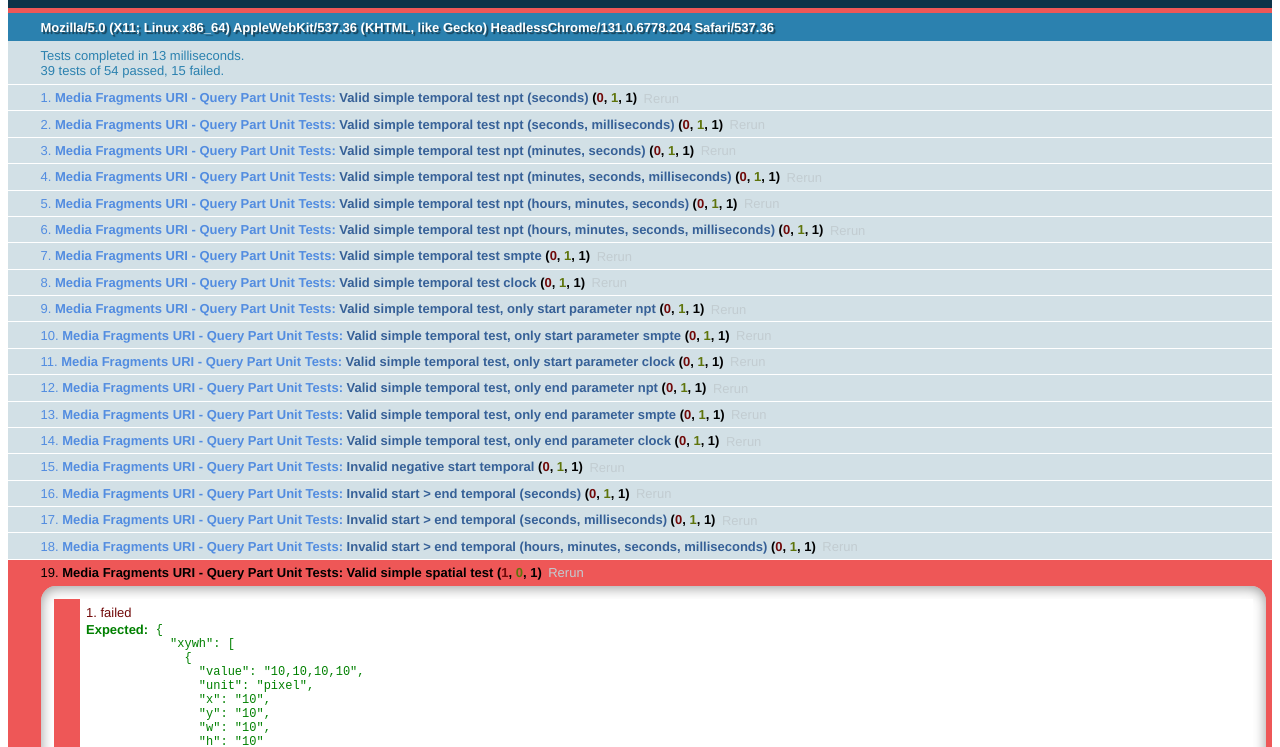
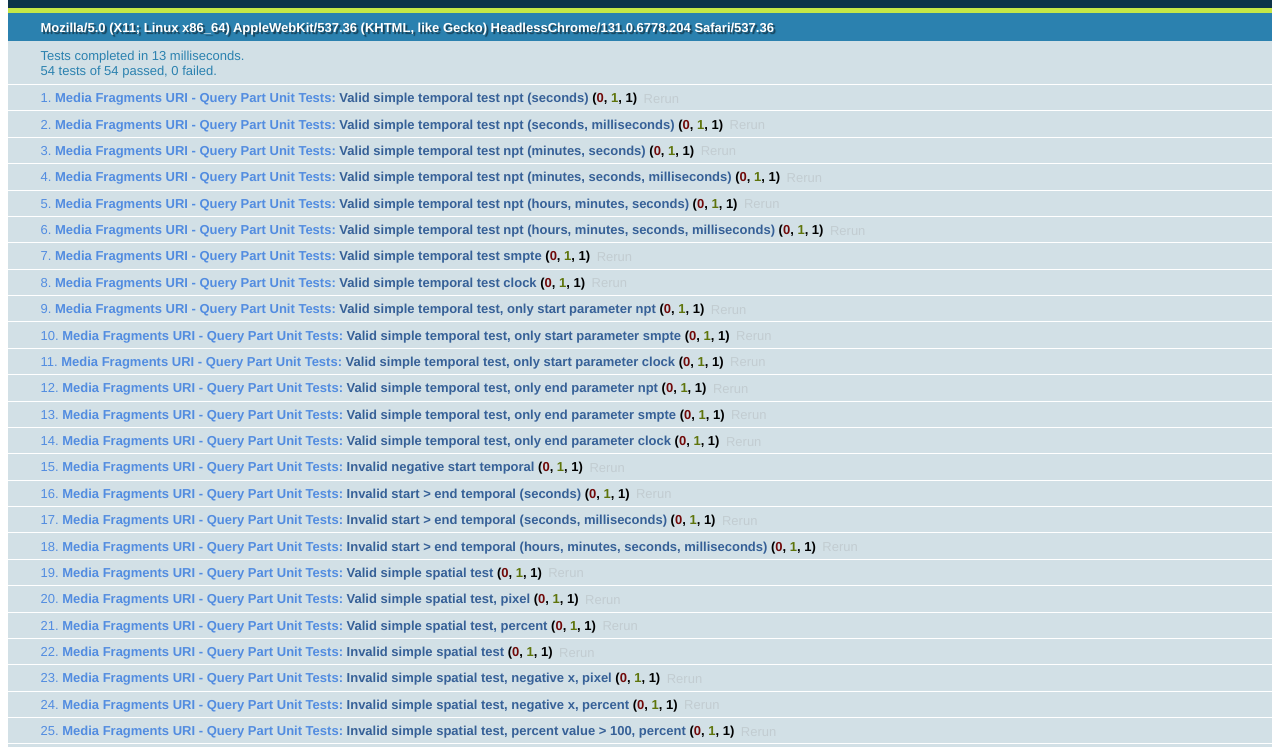
Before and after one commit to tomayac/Media-Fragments-URI, a plain HTML site: page unittests.html in a window 1280 px wide. Shown: the part 48-795 px from the top of the page. Drawn offline with Linux system fonts and the light colour scheme.

Commit message:
updated tests (xywh are integer now)

```diff
--- a/unittests.html
+++ b/unittests.html
@@ -291,10 +291,10 @@
               {
                 value: '10,10,10,10',
                 unit: 'pixel',
-                x: '10',
-                y: '10',
-                w: '10',
-                h: '10'
+                x: 10,
+                y: 10,
+                w: 10,
+                h: 10
               }
             ]
           };
@@ -309,10 +309,10 @@
               {
                 value: 'pixel:10,10,10,10',
                 unit: 'pixel',
-                x: '10',
-                y: '10',
-                w: '10',
-                h: '10'
+                x: 10,
+                y: 10,
+                w: 10,
+                h: 10
               }
             ]
           };
@@ -327,10 +327,10 @@
               {
                 value: 'percent:10,10,10,10',
                 unit: 'percent',
-                x: '10',
-                y: '10',
-                w: '10',
-                h: '10'
+                x: 10,
+                y: 10,
+                w: 10,
+                h: 10
               }
             ]
           };
@@ -383,10 +383,10 @@
               {
                 value: '10,10,10,10',
                 unit: 'pixel',
-                x: '10',
-                y: '10',
-                w: '10',
-                h: '10'
+                x: 10,
+                y: 10,
+                w: 10,
+                h: 10
               }
             ]
           };
@@ -409,10 +409,10 @@
               {
                 value: '10,10,10,10',
                 unit: 'pixel',
-                x: '10',
-                y: '10',
-                w: '10',
-                h: '10'
+                x: 10,
+                y: 10,
+                w: 10,
+                h: 10
               }
             ]
           };
@@ -435,10 +435,10 @@
               {
                 value: '10,10,10,10',
                 unit: 'pixel',
-                x: '10',
-                y: '10',
-                w: '10',
-                h: '10'
+                x: 10,
+                y: 10,
+                w: 10,
+                h: 10
               }
             ]
           };
@@ -612,10 +612,10 @@
               {
                 value: '10,10,10,10',
                 unit: 'pixel',
-                x: '10',
-                y: '10',
-                w: '10',
-                h: '10'
+                x: 10,
+                y: 10,
+                w: 10,
+                h: 10
               }
             ]
           };
@@ -630,10 +630,10 @@
               {
                 value: 'pixel:10,10,10,10',
                 unit: 'pixel',
-                x: '10',
-                y: '10',
-                w: '10',
-                h: '10'
+                x: 10,
+                y: 10,
+                w: 10,
+                h: 10
               }
             ]
           };
@@ -648,10 +648,10 @@
               {
                 value: 'percent:10,10,10,10',
                 unit: 'percent',
-                x: '10',
-                y: '10',
-                w: '10',
-                h: '10'
+                x: 10,
+                y: 10,
+                w: 10,
+                h: 10
               }
             ]
           };
@@ -704,10 +704,10 @@
               {
                 value: '10,10,10,10',
                 unit: 'pixel',
-                x: '10',
-                y: '10',
-                w: '10',
-                h: '10'
+                x: 10,
+                y: 10,
+                w: 10,
+                h: 10
               }
             ]
           };
@@ -730,10 +730,10 @@
               {
                 value: '10,10,10,10',
                 unit: 'pixel',
-                x: '10',
-                y: '10',
-                w: '10',
-                h: '10'
+                x: 10,
+                y: 10,
+                w: 10,
+                h: 10
               }
             ]
           };
@@ -756,10 +756,10 @@
               {
                 value: '10,10,10,10',
                 unit: 'pixel',
-                x: '10',
-                y: '10',
-                w: '10',
-                h: '10'
+                x: 10,
+                y: 10,
+                w: 10,
+                h: 10
               }
             ]
           };
@@ -790,10 +790,10 @@
               {
                 value: '10,10,10,10',
                 unit: 'pixel',
-                x: '10',
-                y: '10',
-                w: '10',
-                h: '10'
+                x: 10,
+                y: 10,
+                w: 10,
+                h: 10
               }
             ]
           };
@@ -820,10 +820,10 @@
               {
                 value: '10,10,10,10',
                 unit: 'pixel',
-                x: '10',
-                y: '10',
-                w: '10',
-                h: '10'
+                x: 10,
+                y: 10,
+                w: 10,
+                h: 10
               }
             ]
           };
@@ -850,10 +850,10 @@
               {
                 value: '10,10,10,10',
                 unit: 'pixel',
-                x: '10',
-                y: '10',
-                w: '10',
-                h: '10'
+                x: 10,
+                y: 10,
+                w: 10,
+                h: 10
               }
             ]
           };
```
